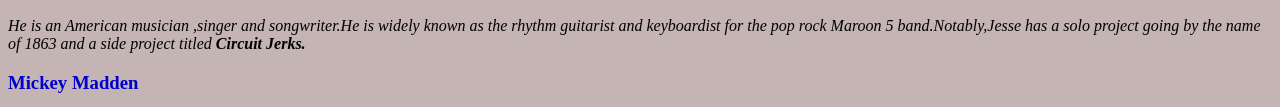
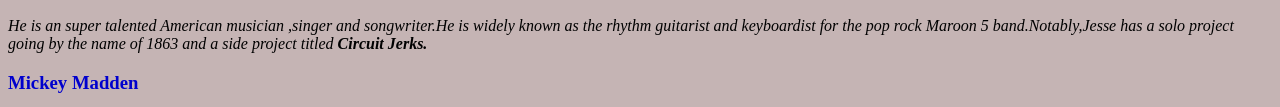
Before and after one commit to FestusMutie/Favoriteband, a plain HTML site: page index.html in a window 1280 px wide. Shown: the part 3187-3294 px from the top of the page. Drawn offline with Linux system fonts and the light colour scheme.

Commit message:
Added super talented on Jesse's biography

```diff
--- a/index.html
+++ b/index.html
@@ -55,7 +55,7 @@
         <p>Born and raised in California,USA,Sam has grown over e years to become a multi-talented musician,singer and record producer.popularly known as a member of the Maroon 5 band,the super talented instrumentalist joined the group back in the 1990s as collaborator ,and was promoted to an official member in 2016.</p>
         <h3>Jesse Royal carmichael</h3>
         <img src="https://i.ytimg.com/vi/e5-Wi-uOrNk/maxresdefault.jpg"height=200 width=300>
-        <p>He is an American musician ,singer and songwriter.He is widely known as the rhythm guitarist and keyboardist for the pop rock Maroon 5 band.Notably,Jesse has a solo project going by the name of 1863 and a side project titled <strong>Circuit Jerks.</strong></p>
+        <p>He is an super talented American musician ,singer and songwriter.He is widely known as the rhythm guitarist and keyboardist for the pop rock Maroon 5 band.Notably,Jesse has a solo project going by the name of 1863 and a side project titled <strong>Circuit Jerks.</strong></p>
         <h3>Mickey Madden</h3>
         <img src="https://media.pitchfork.com/photos/5efbb99b464fe661509aae6a/2:1/w_2560%2Cc_limit/GettyImages-489335079.jpg"height=200 width=300>
         <P>He is an American Singer,musician and bassist.Mickey was born and raised in Austin,Texas,USA and has served as bassist in the maroon 5 band for quite some years.</P>
```
